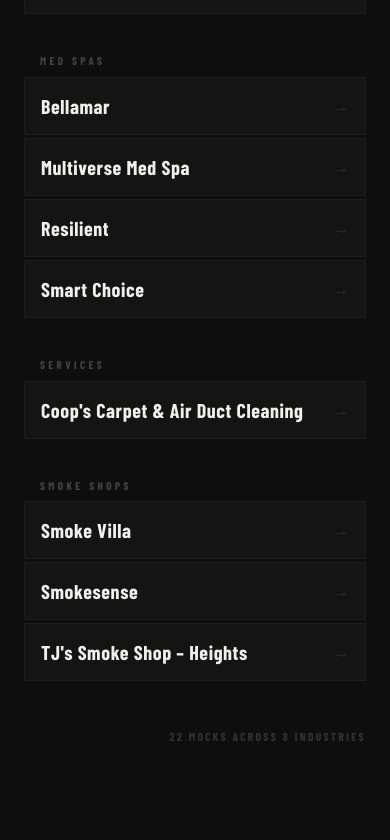
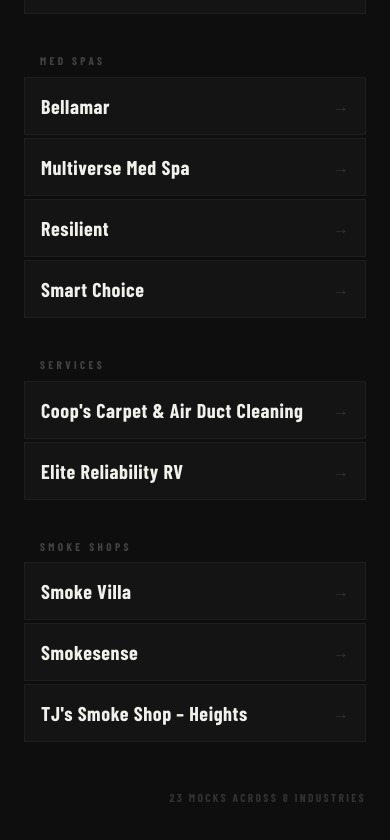
Before and after one commit to emmanuelAM01/quesoVentures-lead-mocks, a website: page index.html in a window 390 px wide. Shown: the part 1412-2252 px from the top of the page. Before the commit the page ends 2219 px from the top, so only its background shows below. Drawn offline with nearby package versions, Linux system fonts and the light colour scheme.

Commit message:
update: toc

```diff
--- a/index.html
+++ b/index.html
@@ -245,6 +245,10 @@
           <span class="lead-name">Coop's Carpet & Air Duct Cleaning</span>
           <span class="lead-arrow">→</span>
         </a></li>
+        <li><a href="services/cody/" target="_blank" rel="noopener">
+          <span class="lead-name">Elite Reliability RV</span>
+          <span class="lead-arrow">→</span>
+        </a></li>
       </ul>
     </div>
 
@@ -268,7 +272,7 @@
 
   </main>
 
-  <p class="count">22 mocks across 8 industries</p>
+  <p class="count">23 mocks across 8 industries</p>
 
 </body>
 </html>
```
Also changed, not shown: services/cody/index.html (+9 -1 lines).
